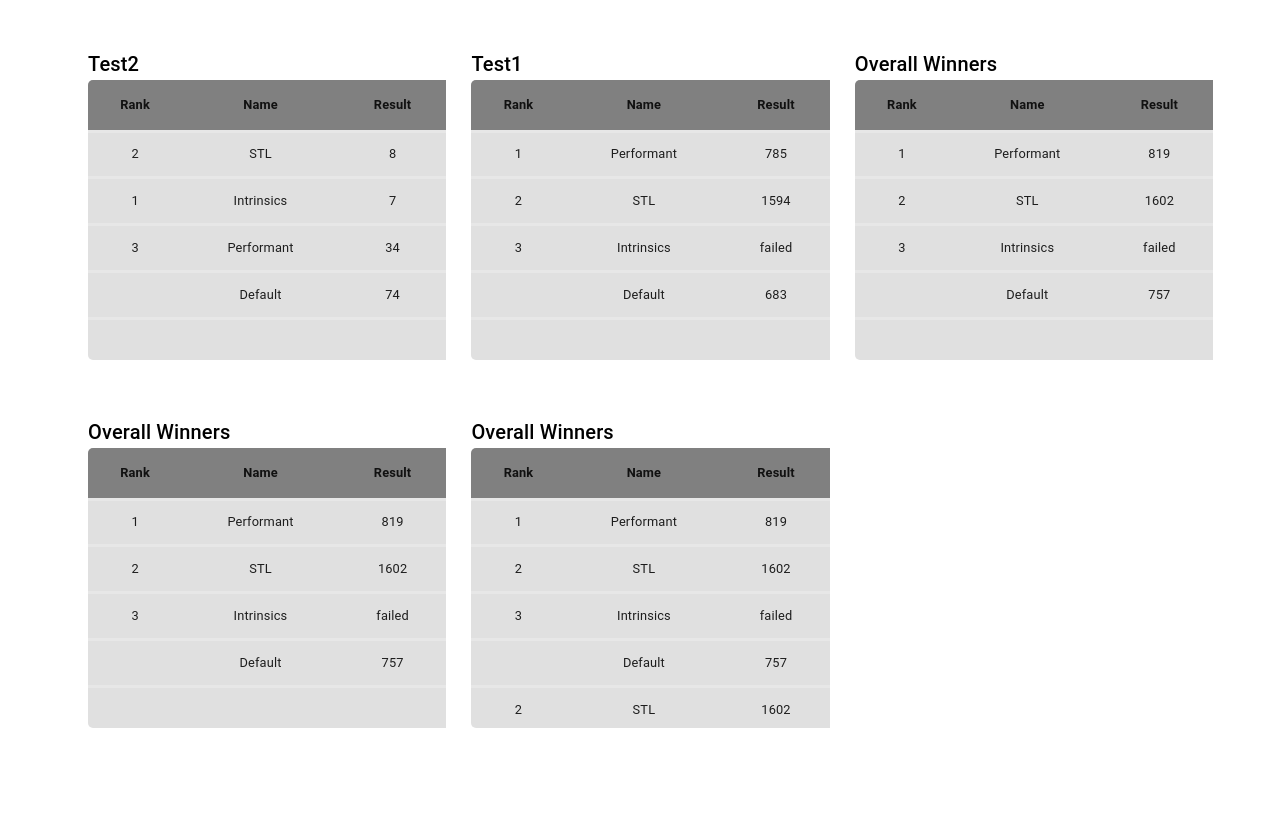
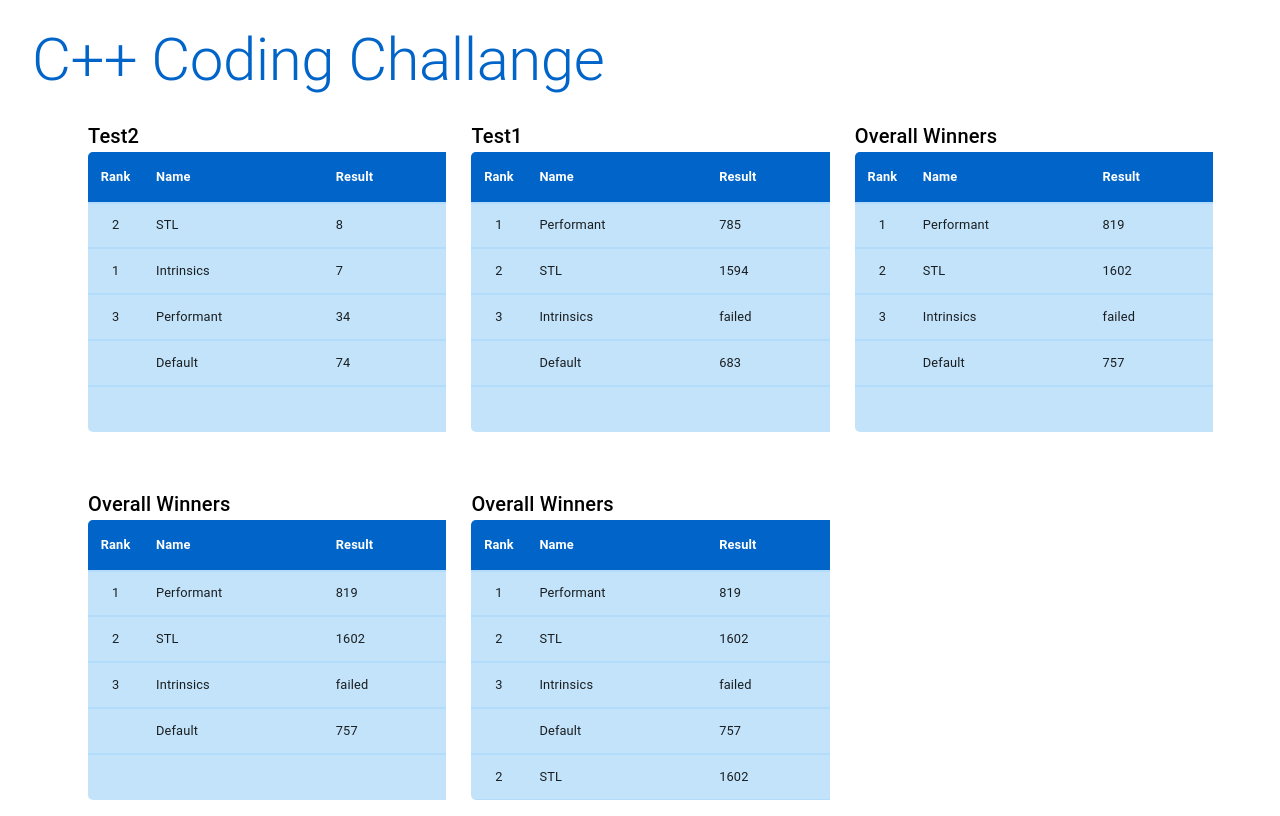
Before and after one commit to gundarsv/scoreboard, a React (Create React App) app: page / in a window 1280 px wide. Built offline with nearby package versions, Linux system fonts and the light colour scheme.

Commit message:
Colouring

```diff
--- a/src/App.tsx
+++ b/src/App.tsx
@@ -1,6 +1,7 @@
 import * as React from 'react';
 import { Result, JsonData } from './Interfaces/Results';
 import Results from './Components/Results/Results';
+import { Typography } from '@material-ui/core';
 
 interface IState {
   data?: Result[],
@@ -50,7 +51,10 @@ export default class App extends React.Component {
     }
     console.log(this.state.data);
     return (
-      <Results data={this.state.data} />
+      <div>
+        <Typography className={"heading"} variant="h2"> C++ Coding Challange</Typography>
+        <Results data={this.state.data} />
+      </div>
     )
   }
 }
--- a/src/Components/Results/Results.tsx
+++ b/src/Components/Results/Results.tsx
@@ -27,21 +27,21 @@ export default class Results extends React.Component<IProps> {
                                 <Typography variant="h6" id="tableTitle">
                                    {result.name}
                                 </Typography>
-                                <Box className="dataBox"  width="28vw" height="35vh" p={1} bgcolor="grey.300">
+                                <Box className="dataBox" width="28vw" height="35vh" p={1} bgcolor="grey.300">
                                     <Table title={result.name} aria-label="simple table" className="table">
                                         <TableHead>
                                             <TableRow>
-                                                <TableCell align="center"><h4>Rank</h4></TableCell>
-                                                <TableCell align="center"><h4>Name</h4></TableCell>
-                                                <TableCell align="center"><h4>Result</h4></TableCell>
+                                                <TableCell className={"rankColumn"} align="center"><h4>Rank</h4></TableCell>
+                                                <TableCell align="left"><h4>Name</h4></TableCell>
+                                                <TableCell align="left"><h4>Result</h4></TableCell>
                                             </TableRow>
                                         </TableHead>
                                         <TableBody>
                                             {result.ranking.map(rank => (
                                                 <TableRow key={rank.name}>
-                                                    <TableCell align="center"><p>{rank.rank}</p></TableCell>
-                                                    <TableCell align="center"><p>{rank.name}</p></TableCell>
-                                                    <TableCell align="center"><p>{rank.result}</p></TableCell>
+                                                    <TableCell className={"rankColumn"} align="center"><p>{rank.rank}</p></TableCell>
+                                                    <TableCell align="left"><p>{rank.name}</p></TableCell>
+                                                    <TableCell align="left"><p>{rank.result}</p></TableCell>
                                                 </TableRow>
                                             ))}
                                         </TableBody>
@@ -58,21 +58,21 @@ export default class Results extends React.Component<IProps> {
                             <Typography variant="h6" id="tableTitle">
                                {result.name}
                             </Typography>
-                            <Box className="dataBox"  width="28vw" height="35vh" p={1} bgcolor="grey.300">
+                            <Box className="dataBox" width="28vw" height="35vh" p={1} bgcolor="grey.300">
                                 <Table title={result.name} aria-label="simple table" className="table">
                                     <TableHead>
                                         <TableRow>
-                                            <TableCell align="center"><h4>Rank</h4></TableCell>
-                                            <TableCell align="center"><h4>Name</h4></TableCell>
-                                            <TableCell align="center"><h4>Result</h4></TableCell>
+                                            <TableCell className={"rankColumn"} align="center"><h4>Rank</h4></TableCell>
+                                            <TableCell align="left"><h4>Name</h4></TableCell>
+                                            <TableCell align="left"><h4>Result</h4></TableCell>
                                         </TableRow>
                                     </TableHead>
                                     <TableBody>
                                         {result.ranking.map(rank => (
                                             <TableRow key={rank.name}>
-                                                <TableCell align="center"><p>{rank.rank}</p></TableCell>
-                                                <TableCell align="center"><p>{rank.name}</p></TableCell>
-                                                <TableCell align="center"><p>{rank.result}</p></TableCell>
+                                                <TableCell className={"rankColumn"} align="center"><p>{rank.rank}</p></TableCell>
+                                                <TableCell align="left"><p>{rank.name}</p></TableCell>
+                                                <TableCell align="left"><p>{rank.result}</p></TableCell>
                                             </TableRow>
                                         ))}
                                     </TableBody>
--- a/src/Components/Results/ResultsStyles.css
+++ b/src/Components/Results/ResultsStyles.css
@@ -15,7 +15,7 @@ thead {
 .dataBox thead th {
     position: sticky;
     top: 0;
-    background-color: grey;
+    background-color: #0064c8;
 }
 
 .MuiTableCell-root {
@@ -23,9 +23,21 @@ thead {
 }
 
 .firstRow {
-    padding-top: 5vh !important;
+    padding-top: 2vh !important;
     padding-left: 80px !important;
     padding-right: 80px !important;
+}
+
+h4{
+    color: white;
+}
+
+.dataBox {
+    background-color: #0e8ee940 !important;
+}
+
+.rankColumn {
+    width: 10%;
 }
 
 .secondRow {
@@ -45,7 +57,7 @@ thead {
 }
 
 .dataBox::-webkit-scrollbar-thumb {
-  background-color: darkgrey;
+  background-color: #0e8ee940;
   border-top-right-radius: 5px;
   border-bottom-right-radius: 5px;
 }
@@ -61,5 +73,11 @@ h4 {
 }
 
 .MuiTableRow-root {
-    border-bottom:solid #ffffff38;
+    border-bottom:solid 2px #0e8ee917;
 }
+
+.heading {
+    padding: 3vh 0 0 4vh;
+    text-align: left;
+    color: #0064c8;
+}
```
